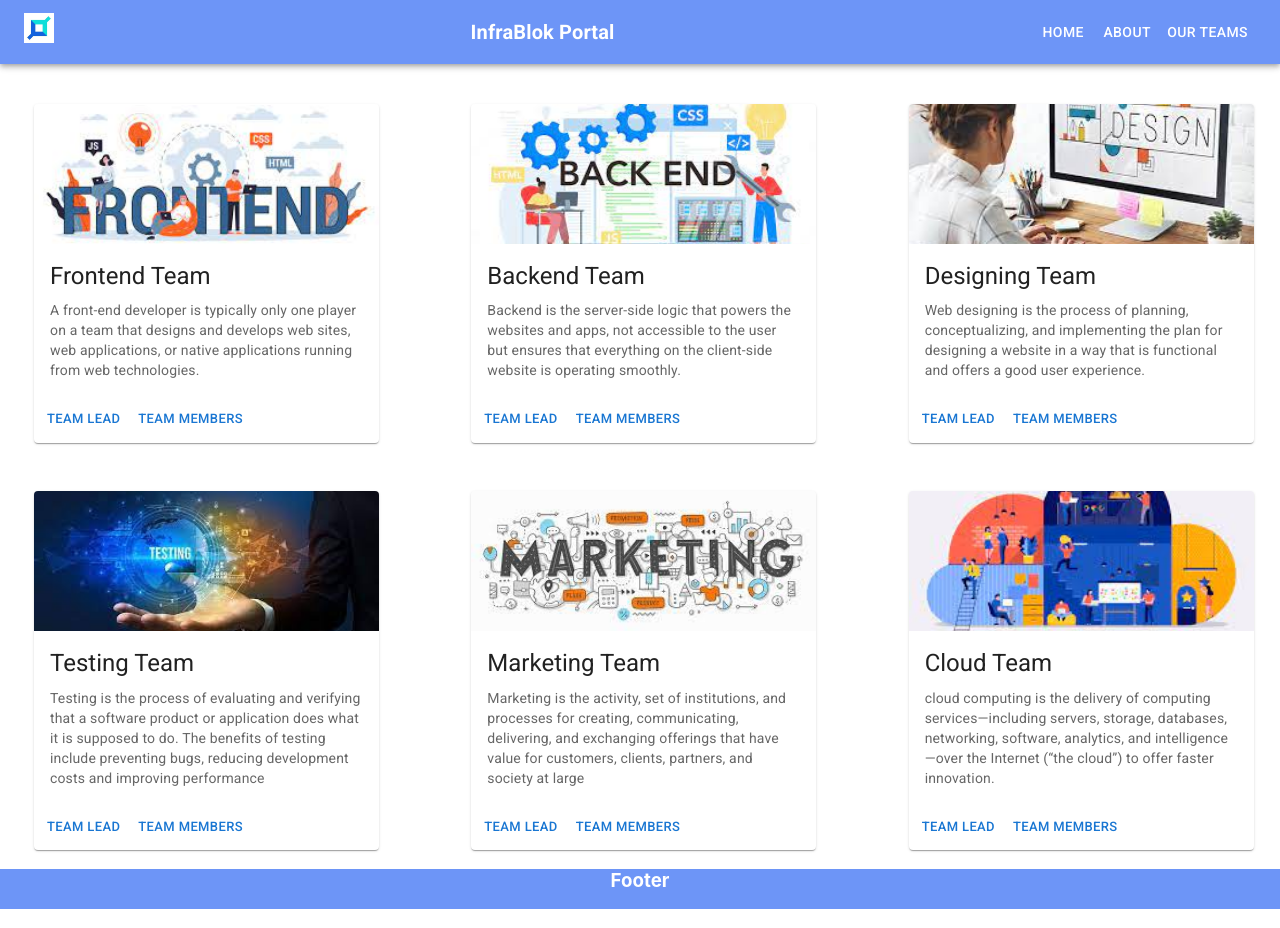
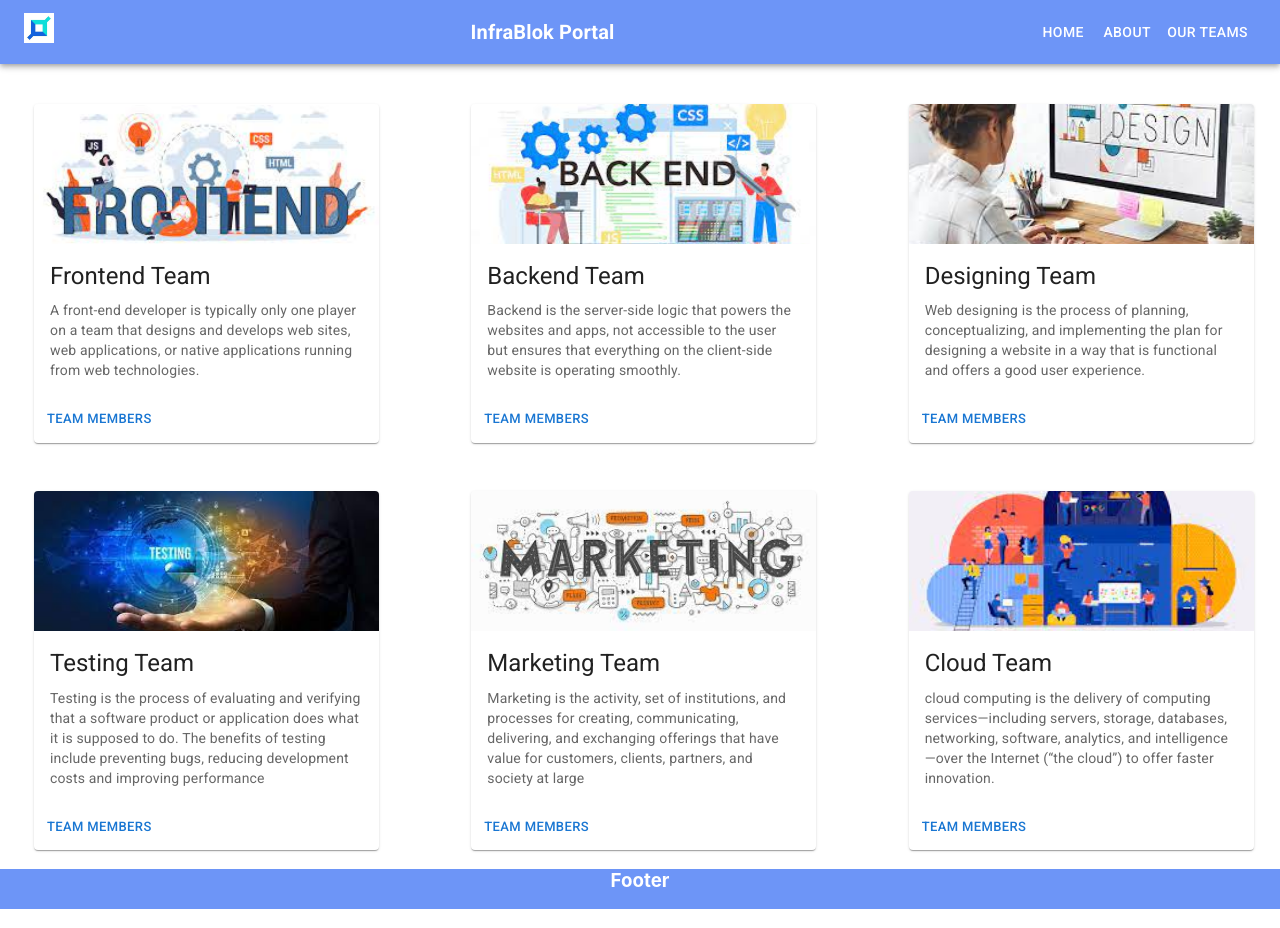
Before and after one commit to guptanaina30/infraproject, a React (Create React App) app: page /team in a window 1280 px wide. Shown: the top 928 px of the page. Built offline with nearby package versions, Linux system fonts and the light colour scheme.

Commit message:
new data

```diff
--- a/src/component/home.js
+++ b/src/component/home.js
@@ -14,7 +14,7 @@ const Home = () => {
  }}>
           <h1 style={{ color: "red" }}>InfraBlok Portal</h1>
           <p style={{ color: "white", fontSize: "20px" }}>
-            t is a long established fact that a reader will be distracted by the
+            Infrablok is a long established fact that a reader will be distracted by the
             readable content of a page when looking at its layout. The point of
             using Lorem Ipsum is that it has a more-or-less normal distribution
             of letters, as opposed to using 'Content here, content here', making
--- a/src/component/ourTeam.js
+++ b/src/component/ourTeam.js
@@ -49,7 +49,7 @@ const Team = () => {
               </Typography>
             </CardContent>
             <CardActions>
-              <Button size="small">Team Lead</Button>
+
               <Button size="small">Team Members</Button>
             </CardActions>
           </Card>
@@ -79,7 +79,7 @@ const Team = () => {
               </Typography>
             </CardContent>
             <CardActions>
-              <Button size="small">Team Lead</Button>
+
               <Button size="small">Team Members</Button>
             </CardActions>
           </Card>
@@ -109,7 +109,7 @@ const Team = () => {
               </Typography>
             </CardContent>
             <CardActions>
-              <Button size="small">Team Lead</Button>
+
               <Button size="small">Team Members</Button>
             </CardActions>
           </Card>
@@ -140,7 +140,7 @@ const Team = () => {
               </Typography>
             </CardContent>
             <CardActions>
-              <Button size="small">Team Lead</Button>
+
               <Button size="small">Team Members</Button>
             </CardActions>
           </Card>
@@ -171,7 +171,7 @@ const Team = () => {
               </Typography>
             </CardContent>
             <CardActions>
-              <Button size="small">Team Lead</Button>
+
               <Button size="small">Team Members</Button>
             </CardActions>
           </Card>
@@ -202,7 +202,7 @@ const Team = () => {
               </Typography>
             </CardContent>
             <CardActions>
-              <Button size="small">Team Lead</Button>
+
               <Button size="small">Team Members</Button>
             </CardActions>
           </Card>
@@ -224,7 +224,7 @@ const Team = () => {
         </Typography>
       </CardContent>
       <CardActions>
-        <Button size="small">Team Lead</Button>
+
         <Button size="small">Team Members</Button>
       </CardActions>
     </Card>
@@ -244,7 +244,7 @@ const Team = () => {
         </Typography>
       </CardContent>
       <CardActions>
-        <Button size="small">Team Lead</Button>
+
         <Button size="small">Team Members</Button>
       </CardActions>
     </Card> */}
```
